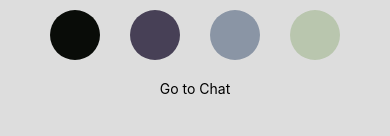
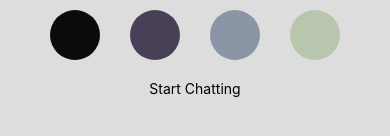
Before and after one commit to mariaelenamas/chat-app, a React Native app: screen /Start in a window 390 px wide. Shown: the part 444-580 px from the top of the page. Built offline with nearby package versions, Linux system fonts and the light colour scheme.

Commit message:
User access code added

```diff
--- a/components/Start.js
+++ b/components/Start.js
@@ -1,10 +1,28 @@
 import { useState } from "react";
-import { StyleSheet, View, Text, TouchableOpacity, TextInput } from "react-native";
+import { StyleSheet, View, Text, TouchableOpacity, TextInput, Alert } from "react-native";
+import { getAuth, signInAnonymously } from "firebase/auth";
 
 const Start = ({ navigation }) => {
     const [name, setName] = useState("");
+    const [selectedColor, setSelectedColor] = useState("#DDDDDD");
 
-    const [selectedColor, setSelectedColor] = useState("#DDDDDD");
+    const auth = getAuth();
+
+    const signInUser = () => {
+        signInAnonymously(auth)
+            .then((result) => {
+                navigation.navigate("Chat", {
+                    userID: result.user.uid,
+                    name: name,
+                    color: selectedColor,
+                });
+                Alert.alert("signed in successfully");
+            })
+            .catch((error) => {
+                Alert.alert("unable to sign in, try again later");
+                console.log(error);
+            });
+    };
 
     return (
         <View style={[styles.container, { backgroundColor: selectedColor }]}>
@@ -35,13 +53,9 @@ const Start = ({ navigation }) => {
             </View>
 
             <TouchableOpacity
-                style={styles.button}
-                onPress={() => navigation.navigate("Chat", { name: name, backgroundColor: selectedColor })}
-            >
-                <Text>Go to Chat</Text>
+                style={styles.button} onPress={signInUser}>
+                <Text style={styles.buttonText}>Start Chatting</Text>
             </TouchableOpacity>
-
-
         </View>
     );
 }
```
